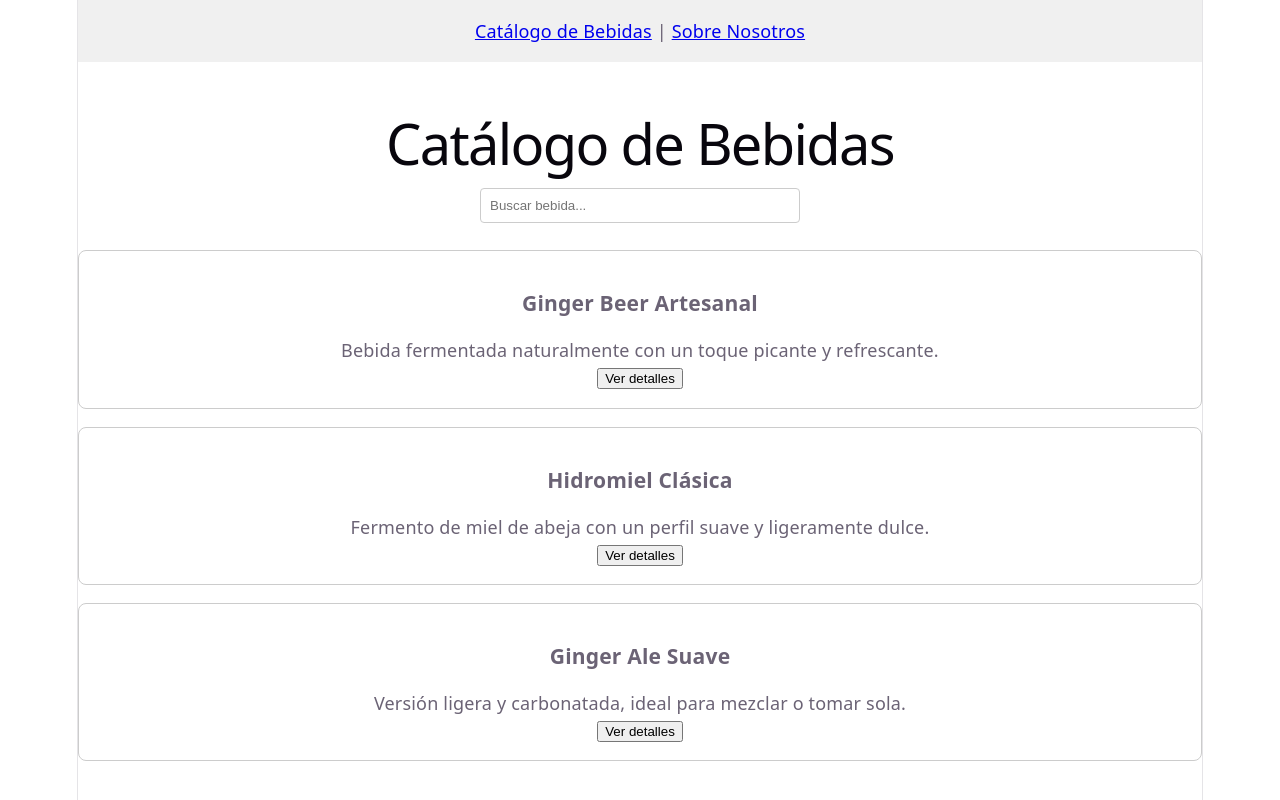
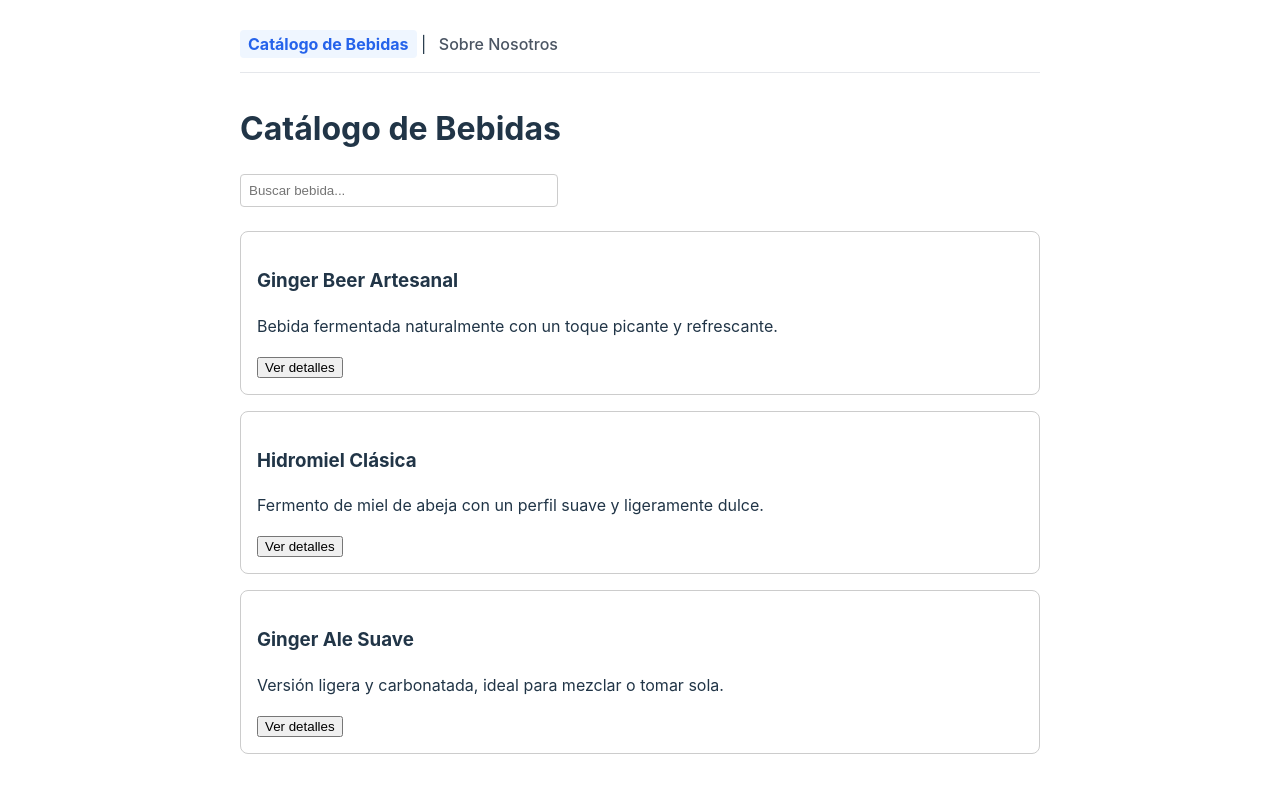
Before and after one commit to zakkdruzer/m6-l5-d1-spa-navegable, a Vue app: page /#/bebidas in a window 1280 px wide. Before the commit this address led to /bebidas#/bebidas. Built offline with nearby package versions, Linux system fonts and the light colour scheme.

Commit message:
feat: Fase 4 · Estados, accesibilidad y presentación - terminada

```diff
--- a/src/App.vue
+++ b/src/App.vue
@@ -1,26 +1,27 @@
 <script setup>
-// Lógica vacía por ahora
 </script>
 
 <template>
   <header>
-    <nav>
-      <!-- Navegación por nombre de ruta -->
+    <nav aria-label="Menú principal">
       <router-link :to="{ name: 'catalogo' }">Catálogo de Bebidas</router-link> |
       <router-link :to="{ name: 'sobre-nosotros' }">Sobre Nosotros</router-link>
     </nav>
   </header>
 
   <main>
-    <router-view></router-view>
+    <router-view v-slot="{ Component, route }">
+      <transition name="fade" mode="out-in">
+        <component :is="Component" :key="route.fullPath" />
+      </transition>
+    </router-view>
   </main>
 </template>
 
-<style>
-/* Estilo básico para probar que funciona */
-nav {
+<style scoped>
+header {
   margin-bottom: 2rem;
-  padding: 1rem;
-  background-color: #f0f0f0;
+  border-bottom: 1px solid #e5e7eb;
+  padding-bottom: 1rem;
 }
 </style>
--- a/src/router/index.js
+++ b/src/router/index.js
@@ -1,59 +1,40 @@
-import { createRouter, createWebHistory } from 'vue-router'
+import { createRouter, createWebHashHistory } from 'vue-router'
 import BebidasView from '../views/BebidasView.vue'
 import BebidaDetalleView from '../views/BebidaDetalleView.vue'
-import DetallePreparacion from '../views/DetallePreparacion.vue'
-import DetalleIngredientes from '../views/DetalleIngredientes.vue'
 import SobreNosotrosView from '../views/SobreNosotrosView.vue'
 import NotFoundView from '../views/NotFoundView.vue'
 
 const routes = [
   {
     path: '/',
-    redirect: '/bebidas' // Redirect
+    redirect: '/bebidas'
   },
   {
     path: '/bebidas',
     name: 'catalogo',
-    component: BebidasView, // Ruta estática
-    alias: ['/productos', '/lista'] // Alias (mínimo dos)
+    component: BebidasView,
+    alias: ['/productos', '/lista']
   },
   {
     path: '/bebida/:id',
     name: 'detalle',
-    component: BebidaDetalleView, // Ruta dinámica
-    props: true, // Recibe identificador como propiedad
-    children: [
-      {
-        path: '', // Primera pestaña (default)
-        name: 'preparacion',
-        component: DetallePreparacion
-      },
-      {
-        path: 'ingredientes', // Segunda pestaña
-        name: 'ingredientes',
-        component: DetalleIngredientes
-      },
-      {
-        path: 'costos', // Tercera pestaña
-        name: 'costos',
-        component: () => import('../views/DetalleCostos.vue') // Ejemplo de componente creado en línea si te falta uno
-      }
-    ]
+    component: BebidaDetalleView,
+    props: true
   },
   {
     path: '/sobre-nosotros',
     name: 'sobre-nosotros',
-    component: SobreNosotrosView // Ruta estática
+    component: SobreNosotrosView
   },
   {
     path: '/:pathMatch(.*)*',
     name: 'not-found',
-    component: NotFoundView // 404
+    component: NotFoundView
   }
 ]
 
 const router = createRouter({
-  history: createWebHistory(),
+  history: createWebHashHistory(), // Usamos Hash History para compatibilidad total con GitHub Pages
   routes
 })
 
--- a/src/style.css
+++ b/src/style.css
@@ -1,296 +1,51 @@
 :root {
-  --text: #6b6375;
-  --text-h: #08060d;
-  --bg: #fff;
-  --border: #e5e4e7;
-  --code-bg: #f4f3ec;
-  --accent: #aa3bff;
-  --accent-bg: rgba(170, 59, 255, 0.1);
-  --accent-border: rgba(170, 59, 255, 0.5);
-  --social-bg: rgba(244, 243, 236, 0.5);
-  --shadow:
-    rgba(0, 0, 0, 0.1) 0 10px 15px -3px, rgba(0, 0, 0, 0.05) 0 4px 6px -2px;
-
-  --sans: system-ui, 'Segoe UI', Roboto, sans-serif;
-  --heading: system-ui, 'Segoe UI', Roboto, sans-serif;
-  --mono: ui-monospace, Consolas, monospace;
-
-  font: 18px/145% var(--sans);
-  letter-spacing: 0.18px;
-  color-scheme: light dark;
-  color: var(--text);
-  background: var(--bg);
-  font-synthesis: none;
-  text-rendering: optimizeLegibility;
-  -webkit-font-smoothing: antialiased;
-  -moz-osx-font-smoothing: grayscale;
-
-  @media (max-width: 1024px) {
-    font-size: 16px;
-  }
-}
-
-@media (prefers-color-scheme: dark) {
-  :root {
-    --text: #9ca3af;
-    --text-h: #f3f4f6;
-    --bg: #16171d;
-    --border: #2e303a;
-    --code-bg: #1f2028;
-    --accent: #c084fc;
-    --accent-bg: rgba(192, 132, 252, 0.15);
-    --accent-border: rgba(192, 132, 252, 0.5);
-    --social-bg: rgba(47, 48, 58, 0.5);
-    --shadow:
-      rgba(0, 0, 0, 0.4) 0 10px 15px -3px, rgba(0, 0, 0, 0.25) 0 4px 6px -2px;
-  }
-
-  #social .button-icon {
-    filter: invert(1) brightness(2);
-  }
+  font-family: Inter, system-ui, Avenir, Helvetica, Arial, sans-serif;
+  line-height: 1.5;
+  color: #213547;
+  background-color: #ffffff;
 }
 
 body {
   margin: 0;
-}
-
-h1,
-h2 {
-  font-family: var(--heading);
-  font-weight: 500;
-  color: var(--text-h);
-}
-
-h1 {
-  font-size: 56px;
-  letter-spacing: -1.68px;
-  margin: 32px 0;
-  @media (max-width: 1024px) {
-    font-size: 36px;
-    margin: 20px 0;
-  }
-}
-h2 {
-  font-size: 24px;
-  line-height: 118%;
-  letter-spacing: -0.24px;
-  margin: 0 0 8px;
-  @media (max-width: 1024px) {
-    font-size: 20px;
-  }
-}
-p {
-  margin: 0;
-}
-
-code,
-.counter {
-  font-family: var(--mono);
-  display: inline-flex;
-  border-radius: 4px;
-  color: var(--text-h);
-}
-
-code {
-  font-size: 15px;
-  line-height: 135%;
-  padding: 4px 8px;
-  background: var(--code-bg);
-}
-
-.counter {
-  font-size: 16px;
-  padding: 5px 10px;
-  border-radius: 5px;
-  color: var(--accent);
-  background: var(--accent-bg);
-  border: 2px solid transparent;
-  transition: border-color 0.3s;
-  margin-bottom: 24px;
-
-  &:hover {
-    border-color: var(--accent-border);
-  }
-  &:focus-visible {
-    outline: 2px solid var(--accent);
-    outline-offset: 2px;
-  }
-}
-
-.hero {
-  position: relative;
-
-  .base,
-  .framework,
-  .vite {
-    inset-inline: 0;
-    margin: 0 auto;
-  }
-
-  .base {
-    width: 170px;
-    position: relative;
-    z-index: 0;
-  }
-
-  .framework,
-  .vite {
-    position: absolute;
-  }
-
-  .framework {
-    z-index: 1;
-    top: 34px;
-    height: 28px;
-    transform: perspective(2000px) rotateZ(300deg) rotateX(44deg) rotateY(39deg)
-      scale(1.4);
-  }
-
-  .vite {
-    z-index: 0;
-    top: 107px;
-    height: 26px;
-    width: auto;
-    transform: perspective(2000px) rotateZ(300deg) rotateX(40deg) rotateY(39deg)
-      scale(0.8);
-  }
+  padding: 0;
+  display: flex;
+  justify-content: center;
 }
 
 #app {
-  width: 1126px;
-  max-width: 100%;
-  margin: 0 auto;
-  text-align: center;
-  border-inline: 1px solid var(--border);
-  min-height: 100svh;
-  display: flex;
-  flex-direction: column;
-  box-sizing: border-box;
+  width: 100%;
+  max-width: 800px;
+  padding: 2rem;
 }
 
-#center {
-  display: flex;
-  flex-direction: column;
-  gap: 25px;
-  place-content: center;
-  place-items: center;
-  flex-grow: 1;
-
-  @media (max-width: 1024px) {
-    padding: 32px 20px 24px;
-    gap: 18px;
-  }
+/* Estilos para el menú principal y enlaces activos de Vue Router */
+nav a {
+  text-decoration: none;
+  color: #4b5563;
+  font-weight: 500;
+  padding: 0.25rem 0.5rem;
+  border-radius: 4px;
 }
 
-#next-steps {
-  display: flex;
-  border-top: 1px solid var(--border);
-  text-align: left;
-
-  & > div {
-    flex: 1 1 0;
-    padding: 32px;
-    @media (max-width: 1024px) {
-      padding: 24px 20px;
-    }
-  }
-
-  .icon {
-    margin-bottom: 16px;
-    width: 22px;
-    height: 22px;
-  }
-
-  @media (max-width: 1024px) {
-    flex-direction: column;
-    text-align: center;
-  }
+nav a.router-link-active {
+  color: #2563eb;
+  background-color: #eff6ff;
+  font-weight: bold;
 }
 
-#docs {
-  border-right: 1px solid var(--border);
-
-  @media (max-width: 1024px) {
-    border-right: none;
-    border-bottom: 1px solid var(--border);
-  }
+/* Visibilidad del foco del teclado por accesibilidad (Tab) */
+a:focus-visible, button:focus-visible, input:focus-visible {
+  outline: 3px solid #2563eb;
+  outline-offset: 2px;
 }
 
-#next-steps ul {
-  list-style: none;
-  padding: 0;
-  display: flex;
-  gap: 8px;
-  margin: 32px 0 0;
-
-  .logo {
-    height: 18px;
-  }
-
-  a {
-    color: var(--text-h);
-    font-size: 16px;
-    border-radius: 6px;
-    background: var(--social-bg);
-    display: flex;
-    padding: 6px 12px;
-    align-items: center;
-    gap: 8px;
-    text-decoration: none;
-    transition: box-shadow 0.3s;
-
-    &:hover {
-      box-shadow: var(--shadow);
-    }
-    .button-icon {
-      height: 18px;
-      width: 18px;
-    }
-  }
-
-  @media (max-width: 1024px) {
-    margin-top: 20px;
-    flex-wrap: wrap;
-    justify-content: center;
-
-    li {
-      flex: 1 1 calc(50% - 8px);
-    }
-
-    a {
-      width: 100%;
-      justify-content: center;
-      box-sizing: border-box;
-    }
-  }
+/* Transiciones visuales suaves entre vistas */
+.fade-enter-active,
+.fade-leave-active {
+  transition: opacity 0.25s ease;
 }
 
-#spacer {
-  height: 88px;
-  border-top: 1px solid var(--border);
-  @media (max-width: 1024px) {
-    height: 48px;
-  }
+.fade-enter-from,
+.fade-leave-to {
+  opacity: 0;
 }
-
-.ticks {
-  position: relative;
-  width: 100%;
-
-  &::before,
-  &::after {
-    content: '';
-    position: absolute;
-    top: -4.5px;
-    border: 5px solid transparent;
-  }
-
-  &::before {
-    left: 0;
-    border-left-color: var(--border);
-  }
-  &::after {
-    right: 0;
-    border-right-color: var(--border);
-  }
-}
--- a/src/views/BebidaDetalleView.vue
+++ b/src/views/BebidaDetalleView.vue
@@ -1,6 +1,9 @@
 <script setup>
-import { computed } from 'vue';
+import { ref, computed } from 'vue';
 import { bebidas } from '../data/bebidas.js';
+import DetallePreparacion from './DetallePreparacion.vue';
+import DetalleIngredientes from './DetalleIngredientes.vue';
+import DetalleCostos from './DetalleCostos.vue';
 
 const props = defineProps({
   id: {
@@ -9,32 +12,45 @@ const props = defineProps({
   }
 });
 
-// Buscamos la bebida correspondiente de forma reactiva al prop id
+// Pestaña activa por defecto ('preparacion', 'ingredientes', 'costos')
+const pestañaActiva = ref('preparacion');
+
 const bebidaActual = computed(() => {
   return bebidas.find(b => b.id === props.id);
 });
 </script>
 
 <template>
-  <!-- Si la bebida existe -->
   <div v-if="bebidaActual">
     <h2>{{ bebidaActual.nombre }}</h2>
     <p>{{ bebidaActual.descripcion }}</p>
 
+    <!-- Botones de pestañas locales -->
     <nav class="tabs">
-      <router-link :to="{ name: 'preparacion', params: { id: bebidaActual.id } }">Preparación</router-link> |
-      <router-link :to="{ name: 'ingredientes', params: { id: bebidaActual.id } }">Ingredientes</router-link> |
-      <router-link :to="{ name: 'costos', params: { id: bebidaActual.id } }">Costos</router-link>
+      <button
+        :class="{ active: pestañaActiva === 'preparacion' }"
+        @click="pestañaActiva = 'preparacion'"
+      >Preparación</button> |
+      <button
+        :class="{ active: pestañaActiva === 'ingredientes' }"
+        @click="pestañaActiva = 'ingredientes'"
+      >Ingredientes</button> |
+      <button
+        :class="{ active: pestañaActiva === 'costos' }"
+        @click="pestañaActiva = 'costos'"
+      >Costos</button>
     </nav>
 
+    <!-- Contenido dinámico según la pestaña seleccionada -->
     <div class="tab-content">
-      <router-view :bebida="bebidaActual"></router-view>
+      <DetallePreparacion v-if="pestañaActiva === 'preparacion'" :bebida="bebidaActual" />
+      <DetalleIngredientes v-else-if="pestañaActiva === 'ingredientes'" :bebida="bebidaActual" />
+      <DetalleCostos v-else-if="pestañaActiva === 'costos'" :bebida="bebidaActual" />
     </div>
 
-    <router-link :to="{ name: 'catalogo' }">← Volver al catálogo</router-link>
+    <router-link :to="{ name: 'catalogo' }" class="btn-volver">← Volver al catálogo</router-link>
   </div>
 
-  <!-- Si piden un identificador que no existe (Mensaje humano y amigable) -->
   <div v-else class="error-inexistente">
     <h2>Oops, esta bebida no existe</h2>
     <p>El identificador <strong>"{{ props.id }}"</strong> no corresponde a ninguna receta en nuestro catálogo.</p>
@@ -43,8 +59,28 @@ const bebidaActual = computed(() => {
 </template>
 
 <style scoped>
-.tabs { margin: 1rem 0; font-weight: bold; }
-.tab-content { border: 1px dashed #ccc; padding: 1rem; margin-bottom: 1rem; }
+.tabs {
+  margin: 1rem 0;
+}
+.tabs button {
+  background: none;
+  border: none;
+  color: #2563eb;
+  font-weight: bold;
+  cursor: pointer;
+  padding: 0.5rem;
+  font-size: 1rem;
+}
+.tabs button.active {
+  text-decoration: underline;
+  color: #1d4ed8;
+}
+.tab-content {
+  border: 1px dashed #ccc;
+  padding: 1rem;
+  margin-bottom: 1rem;
+  border-radius: 6px;
+}
 .error-inexistente {
   padding: 2rem;
   text-align: center;
```
